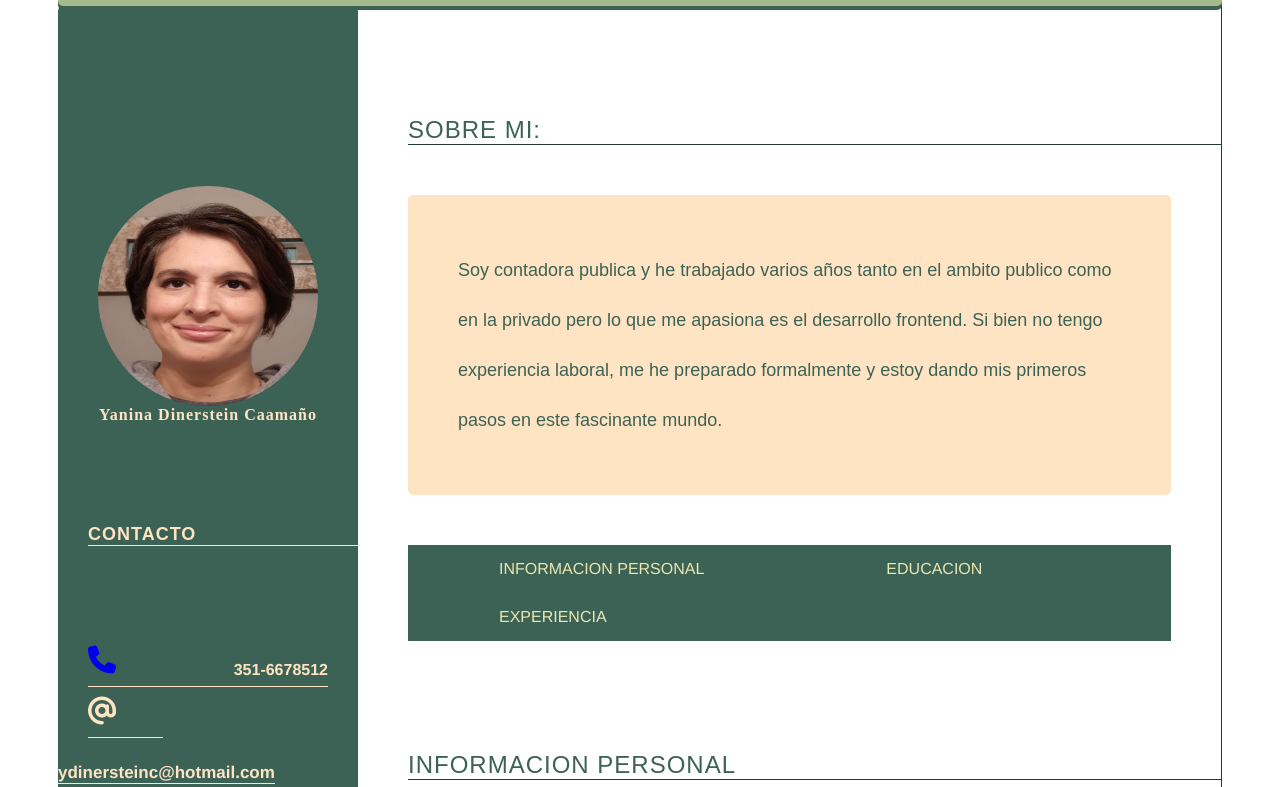
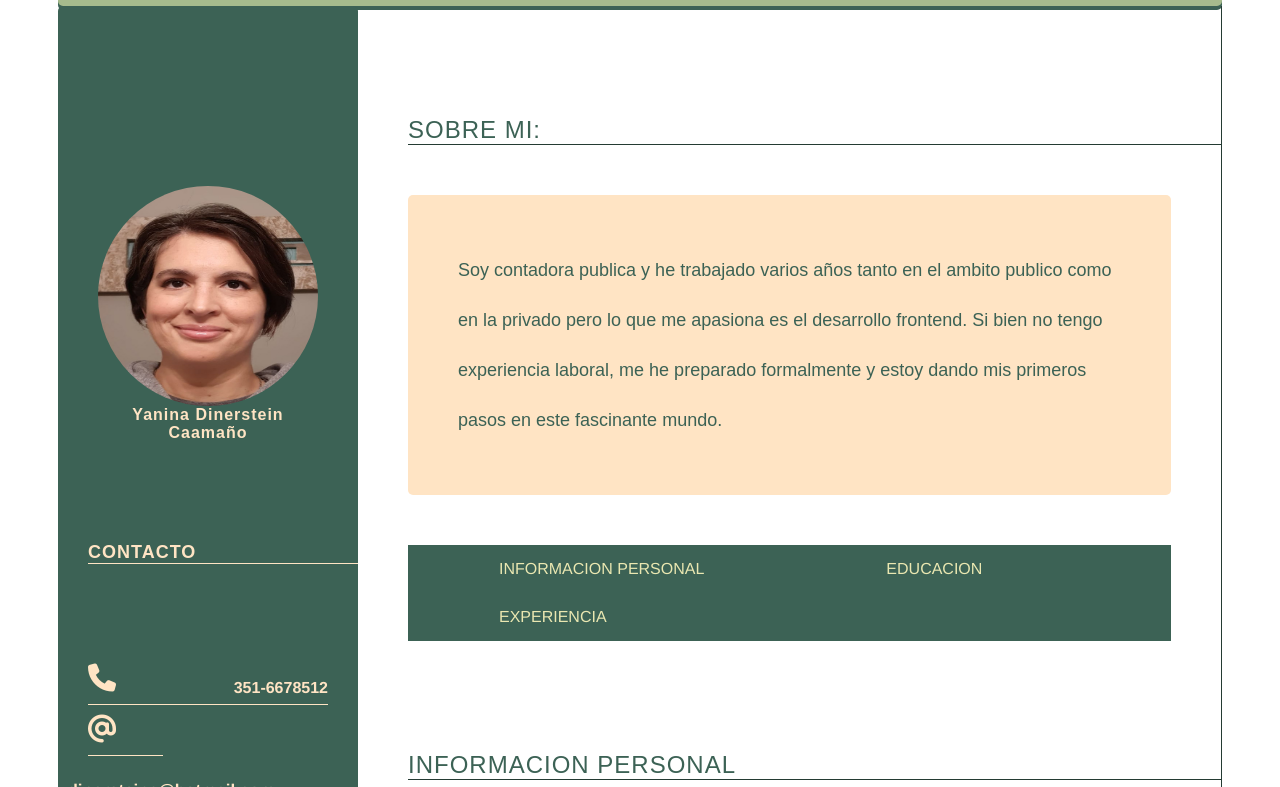
Before and after one commit to YaninaDC/yanina-cv-ticmas, a plain HTML site: page index.html in a window 1280 px wide. Shown: the part 265-1052 px from the top of the page. Drawn offline with Linux system fonts and the light colour scheme.

Commit message:
enlaces y estilo de la lista de contacto

```diff
--- a/css/estilos.css
+++ b/css/estilos.css
@@ -11,7 +11,6 @@ main{
 h1{
     font-family: Arial,"Helvetica", sans-serif;
     font-size: 40px;
-    font-style: oblique;
     font-weight: lighter;
     letter-spacing: 5px;
     color: bisque;;
@@ -59,7 +58,6 @@ aside{
     box-shadow: 0px 4px 0px  bisque;;
     display: left;
     flex-basis: 60%;
-
 }
 aside h2{
        font-family: Arial,"Helvetica", sans-serif;
@@ -73,12 +71,10 @@ aside h2{
        padding-top:0px;
        margin: 100px 0px 0px 30px;
 }
-
 aside dl{
     display: flex;
     flex-wrap: wrap;
     margin-top: 90px;
-
 }
 .contacto dd, dt{
         font-family: helvetica;
@@ -89,8 +85,7 @@ aside dl{
         padding: 0px;
     }
 .contacto dt{
-
-    color: bisque;;
+    color: bisque;
     font-size: 28px;
     font-display: right;
     line-height: 50px;
@@ -103,9 +98,17 @@ aside dl{
     text-transform: none;
     text-align: right;
     padding-top: 25px;
+}
+a{
+    color: bisque;
+}
+.contacto a:hover{
+    background-color: bisque;
+    color: #3C6255;
+    border-radius: 5px;
+    border: #EAE7B1 solid 2px;
 
 }
-
 #mail1{
 
    flex-basis: 25%;
@@ -139,6 +142,7 @@ img{
 figure figcaption{
     color: bisque;;
     font-size: 16px;
+    font-family: Arial, Helvetica, sans-serif;
     text-transform: capitalize;
     font-weight: bold;
     letter-spacing: 1px;
--- a/index.html
+++ b/index.html
@@ -29,22 +29,22 @@
     <div class="contenedor1">
     <aside>
         <div>
-            <section>
+        <section id="foto">
             <figure>
                 <img
                     src="Imagenes/yanina dinerstein.jpeg"
                     alt="foto de Yanina Dinerstein">
-
                 <figcaption>yanina dinerstein caamaño</figcaption>
             </figure>
         </section>
-            <section>
+        <section id="lista contacto">
             <h2>Contacto</h2>
             <dl class="contacto">
                 <dt><a href="https://wa.me/qr/3W5VLITNQR44H1" target="_blank">
                     <i class="fa-solid fa-phone"></i></a></dt>
                 <dd>351-6678512</dd>
-                    <dt id="mail1"><i class="fa-solid fa-at"></i></dt>
+                <dt id="mail1"><a href="mailto:ydinersteinc@hotmail.com">
+                    <i class="fa-solid fa-at"></i></a></dt>
                 <dd id="mail2">ydinersteinc@hotmail.com</dd>
                 <dt><a href="https://www.instagram.com/yaninadinerstein/" target="_blank">
                     <i class="fa-brands fa-instagram"></i></a></dt>
```
Lines whose indentation alone changed are shown as unchanged.
